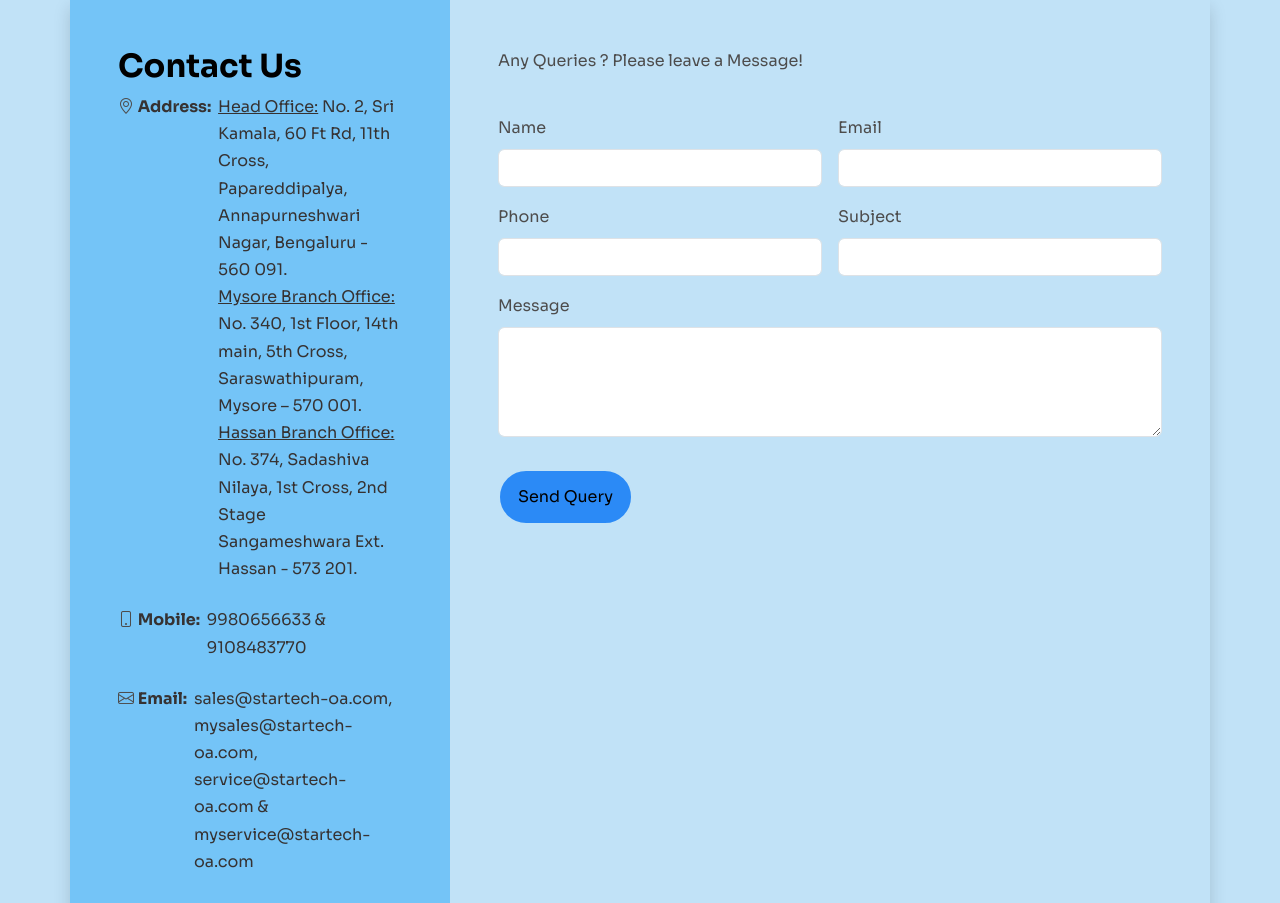
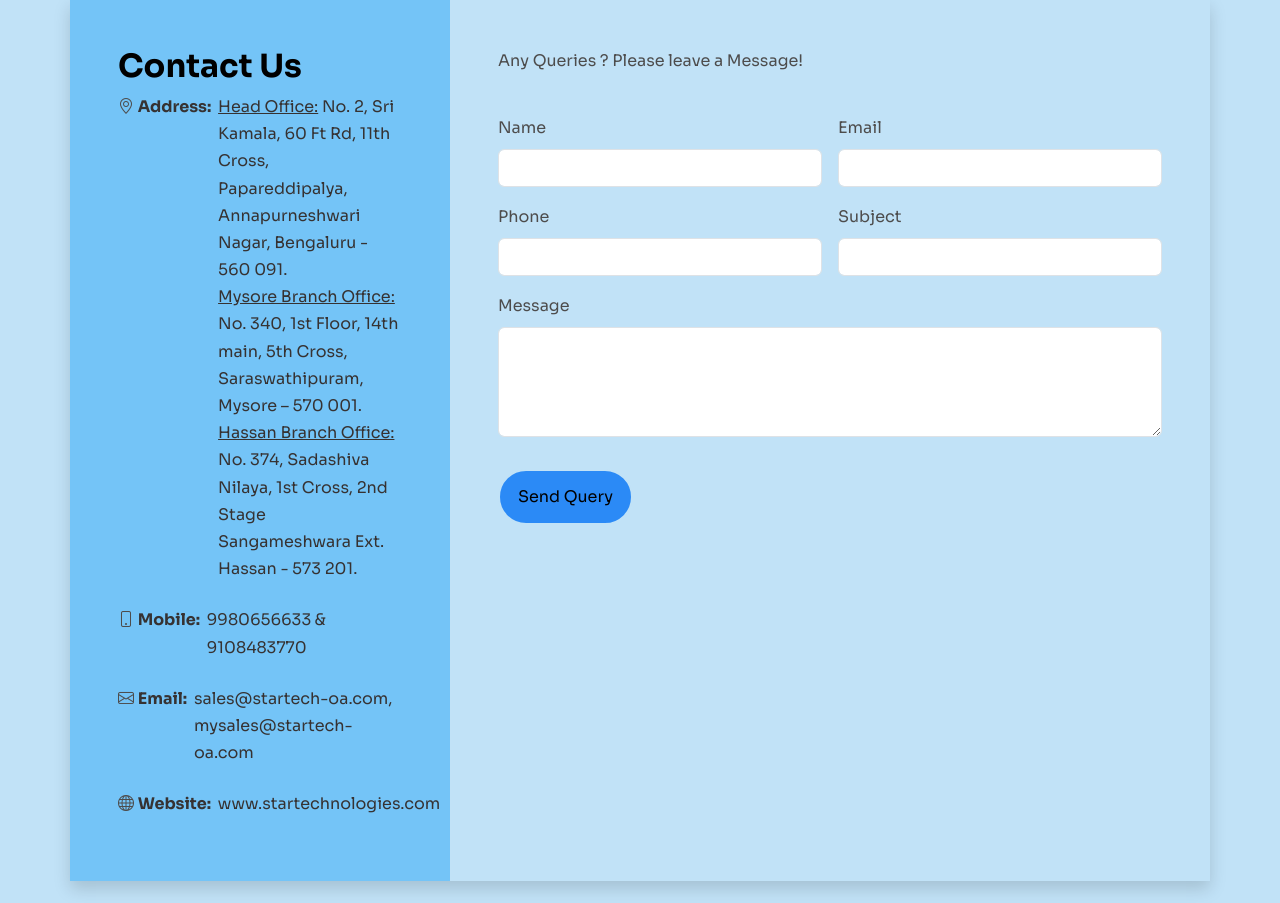
Before and after one commit to iteknosys-solutions24/startechnologiesweb, a Django app: page / in a window 1280 px wide. Shown: the part 5329-6232 px from the top of the page. Run offline with Django 5.2, Linux system fonts and the light colour scheme; some libraries are stand-ins or nearby versions.

Commit message:
Update index_view.html

```diff
--- a/templates/html/index_view.html
+++ b/templates/html/index_view.html
@@ -395,7 +395,7 @@
         <div class="d-flex mt-2">
           <i class="bi bi-envelope"></i>&nbsp;
           <strong style="color: rgb(54, 50, 50);">Email:&nbsp;&nbsp;</strong>
-          <p style="color: rgb(54, 50, 50);">sales@startech-oa.com, mysales@startech-oa.com, service@startech-oa.com & myservice@startech-oa.com</p>
+          <p style="color: rgb(54, 50, 50);">sales@startech-oa.com, mysales@startech-oa.com</p>
         </div>
         <div class="d-flex mt-2">
           <i class="bi bi-globe"></i>&nbsp;
```
